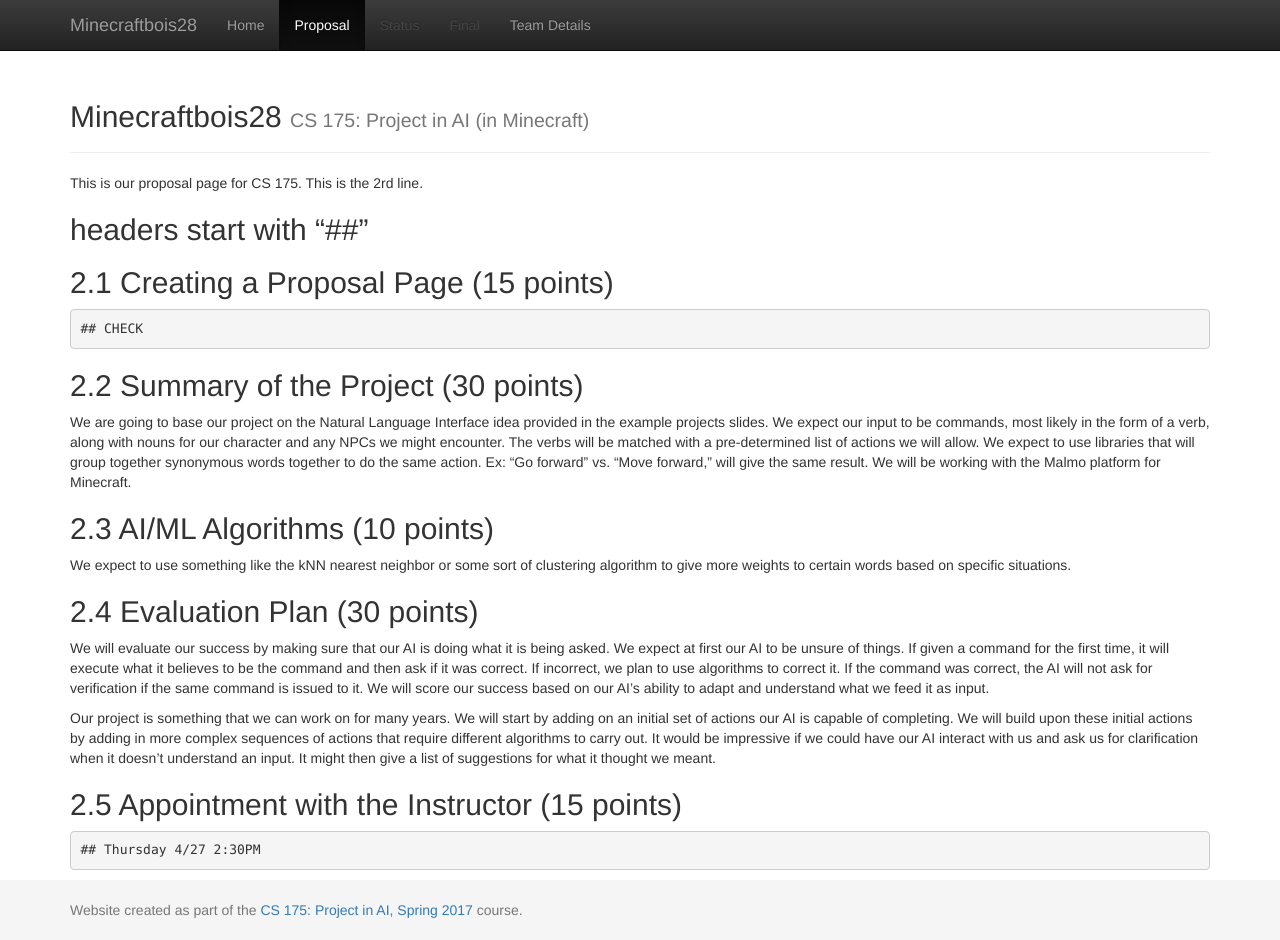
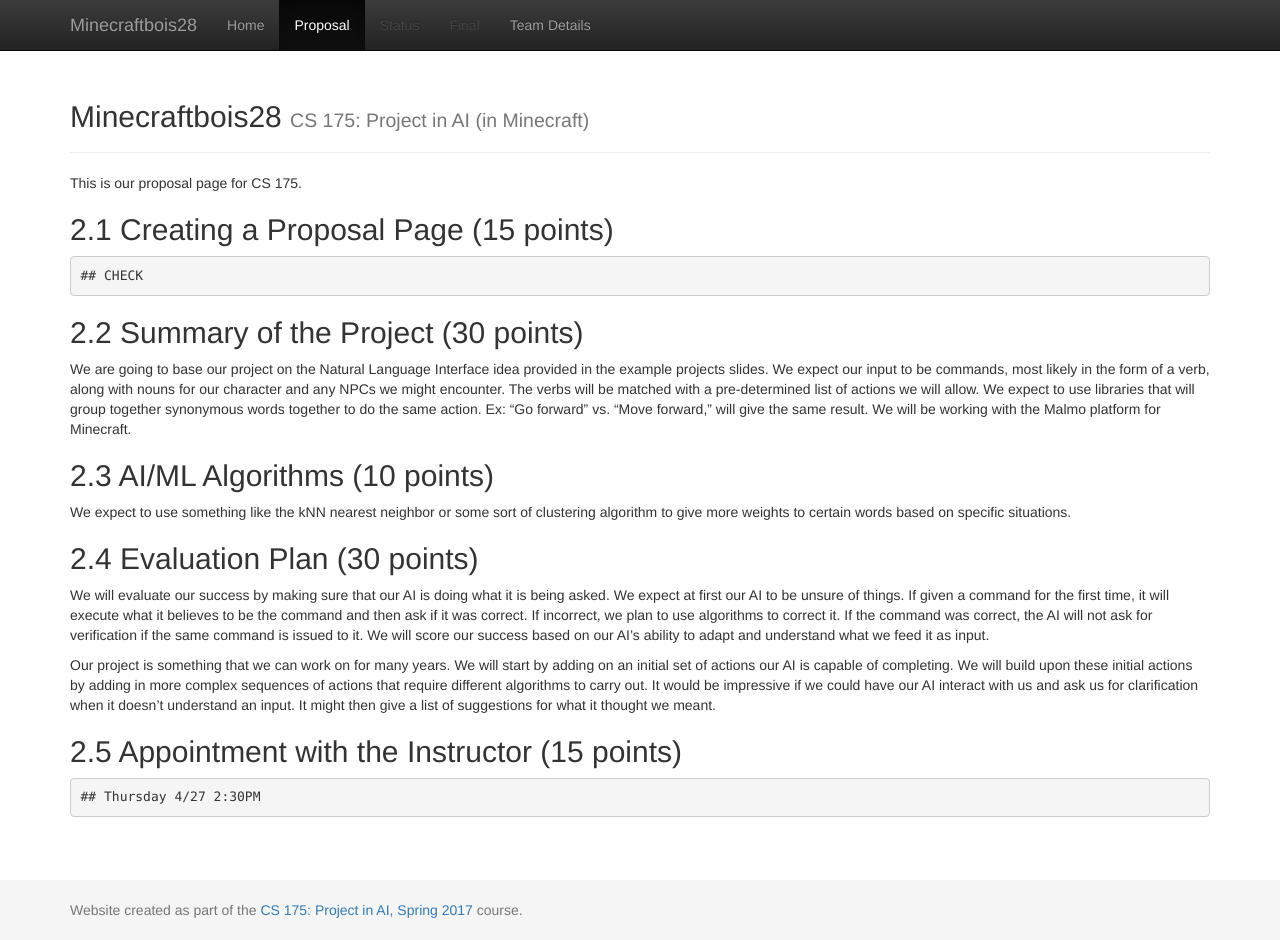
Before and after one commit to paulan94/Chattys-World, a Jekyll site: the page built from docs/proposal.md, in a window 1280 px wide and 940 px high. Built offline with Jekyll 4.4.1, drawn with Linux system fonts in a browser that asks for light colours.

Commit message:
version 1.1 proposal

```diff
--- a/docs/proposal.md
+++ b/docs/proposal.md
@@ -4,10 +4,6 @@ title: Proposal
 ---
 
 This is our proposal page for CS 175.
-This is the 2rd line.
-
-## headers start with "##"
-
 
 ## 2.1 Creating a Proposal Page (15 points)
 	## CHECK
```
